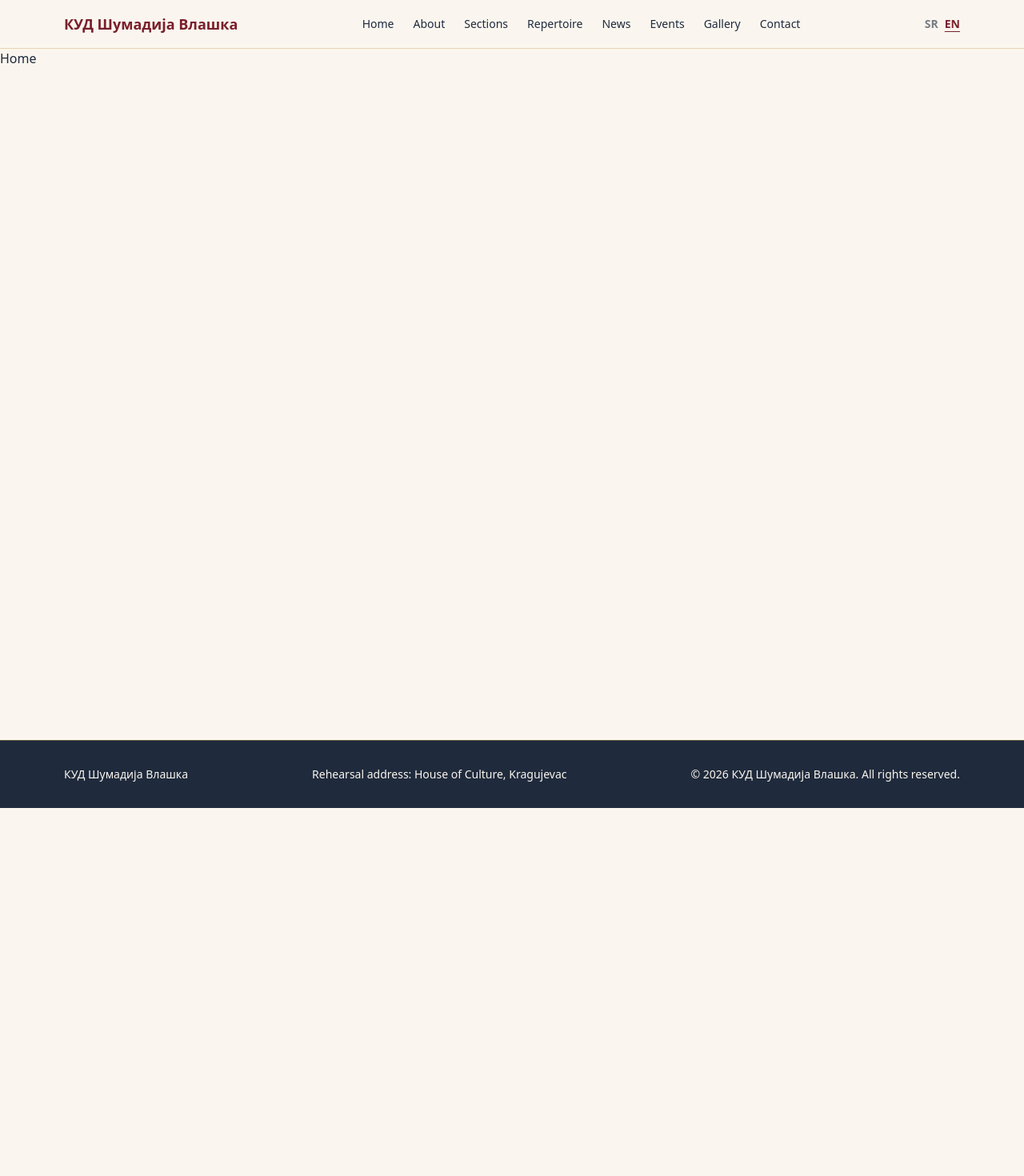
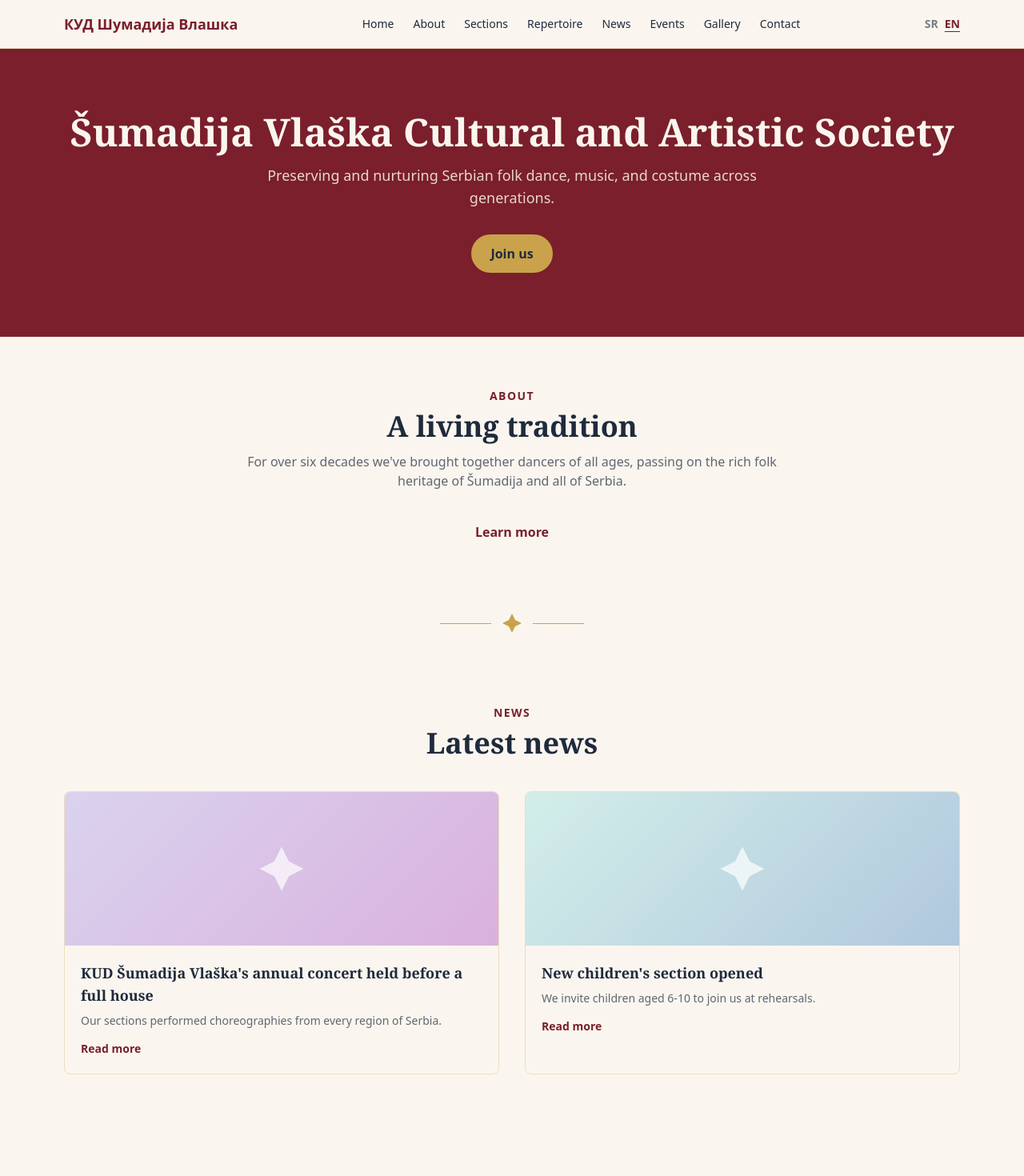
Before and after one commit to vuk00733/kud-sumadija-vlaska, a Next.js app: page /en in a window 1280 px wide. Shown: the top 1470 px of the page at 80% size. Before the commit the page ends 1010 px from the top, so only its background shows below. Built offline with nearby package versions, Linux system fonts and the light colour scheme.

Commit message:
feat: build homepage with hero, about teaser, and latest news

```diff
--- a/src/app/[locale]/page.tsx
+++ b/src/app/[locale]/page.tsx
@@ -1,13 +1,83 @@
-import { setRequestLocale } from "next-intl/server";
-import { getTranslations } from "next-intl/server";
+import { setRequestLocale, getTranslations } from "next-intl/server";
+import { Link } from "@/i18n/navigation";
+import { SectionHeading } from "@/components/SectionHeading";
+import { OrnamentDivider } from "@/components/OrnamentDivider";
+import { PlaceholderArt } from "@/components/PlaceholderArt";
+import { newsItems } from "@/content/news";
+import type { AppLocale } from "@/i18n/routing";
 
 export default async function HomePage({
   params,
 }: {
-  params: Promise<{ locale: string }>;
+  params: Promise<{ locale: AppLocale }>;
 }) {
   const { locale } = await params;
   setRequestLocale(locale);
   const t = await getTranslations("nav");
-  return <div>{t("home")}</div>;
+  const tCommon = await getTranslations("common");
+
+  const isSr = locale === "sr";
+
+  return (
+    <div>
+      <section className="relative bg-[var(--color-bordo)] text-[var(--color-cream)]">
+        <div className="mx-auto max-w-6xl px-4 py-20 text-center">
+          <h1 className="text-4xl md:text-5xl font-bold mb-4">
+            {isSr ? "Културно-уметничко друштво Шумадија Влашка" : "Šumadija Vlaška Cultural and Artistic Society"}
+          </h1>
+          <p className="text-lg text-[var(--color-cream)]/85 max-w-2xl mx-auto">
+            {isSr
+              ? "Чувамо и негујемо српску народну игру, музику и ношњу кроз генерације."
+              : "Preserving and nurturing Serbian folk dance, music, and costume across generations."}
+          </p>
+          <Link
+            href="/kontakt"
+            className="inline-block mt-8 rounded-full bg-[var(--color-gold)] text-[var(--color-navy)] font-semibold px-6 py-3 hover:opacity-90"
+          >
+            {isSr ? "Придружи нам се" : "Join us"}
+          </Link>
+        </div>
+      </section>
+
+      <section className="mx-auto max-w-6xl px-4 py-16">
+        <SectionHeading
+          eyebrow={isSr ? "О друштву" : "About"}
+          title={isSr ? "Традиција која живи" : "A living tradition"}
+          subtitle={
+            isSr
+              ? "Више од шест деценија окупљамо играче свих узраста и преносимо богатство народне баштине Шумадије и целе Србије."
+              : "For over six decades we've brought together dancers of all ages, passing on the rich folk heritage of Šumadija and all of Serbia."
+          }
+        />
+        <div className="text-center">
+          <Link href="/o-nama" className="text-[var(--color-bordo)] font-semibold hover:underline">
+            {tCommon("learnMore")}
+          </Link>
+        </div>
+      </section>
+
+      <OrnamentDivider />
+
+      <section className="mx-auto max-w-6xl px-4 py-16">
+        <SectionHeading
+          eyebrow={t("news")}
+          title={isSr ? "Најновије вести" : "Latest news"}
+        />
+        <div className="grid grid-cols-1 md:grid-cols-2 gap-8">
+          {newsItems.slice(0, 2).map((item) => (
+            <article key={item.slug} className="rounded-lg overflow-hidden border border-[var(--color-gold)]/30">
+              <PlaceholderArt seed={item.slug} label={item.title[locale]} className="h-48 w-full" />
+              <div className="p-5">
+                <h3 className="font-bold text-lg mb-2">{item.title[locale]}</h3>
+                <p className="text-sm text-[var(--color-navy)]/70 mb-3">{item.excerpt[locale]}</p>
+                <Link href={`/vesti/${item.slug}`} className="text-[var(--color-bordo)] font-semibold text-sm hover:underline">
+                  {tCommon("readMore")}
+                </Link>
+              </div>
+            </article>
+          ))}
+        </div>
+      </section>
+    </div>
+  );
 }
```
